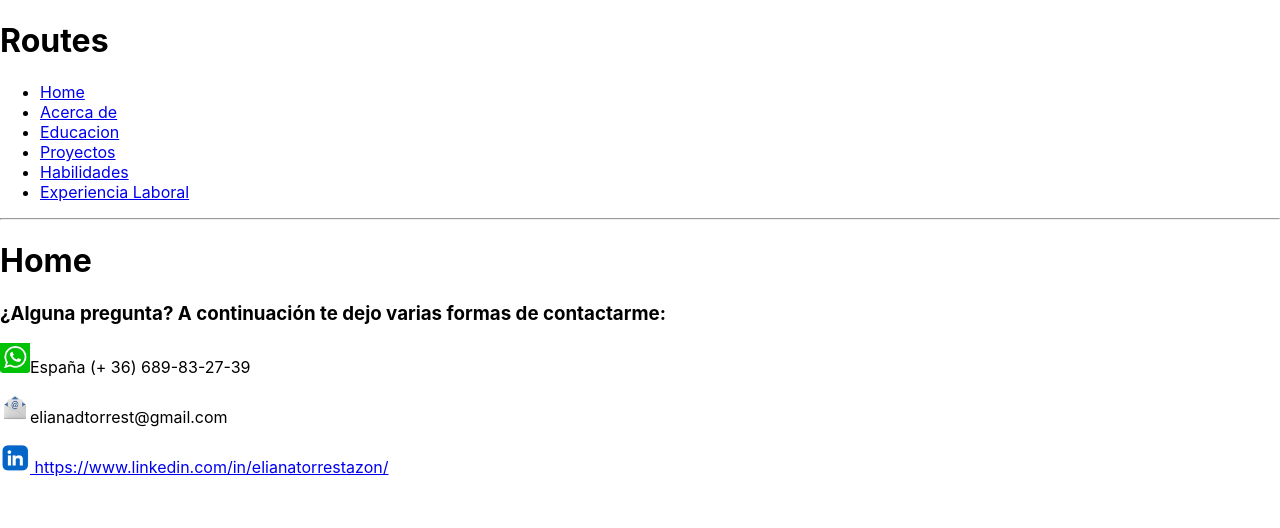
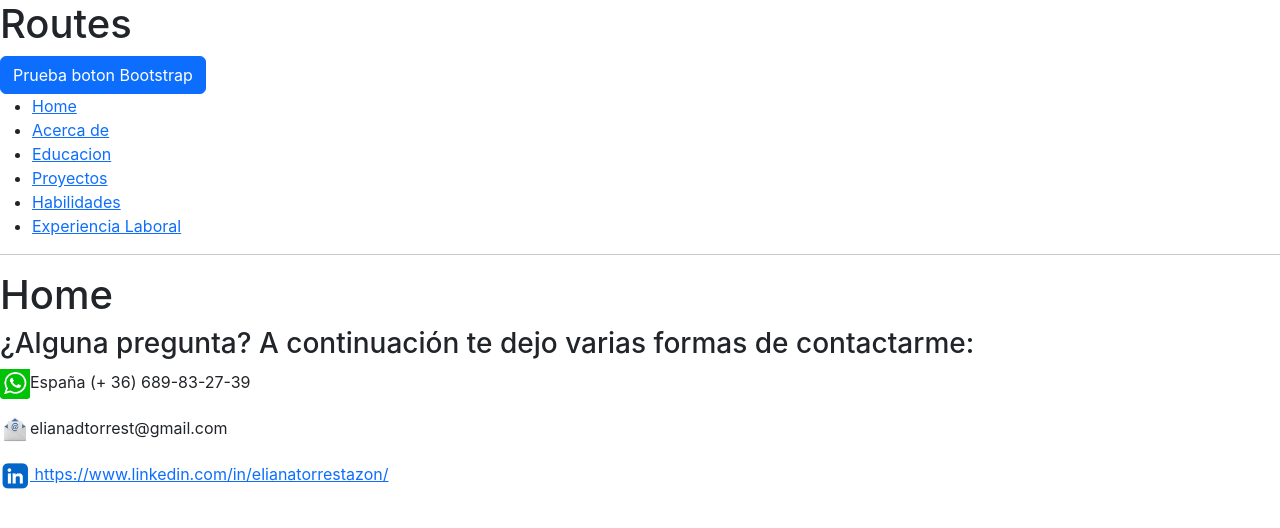
Before and after one commit to Eliana663/WebsiteEliana, a React (Create React App) app: page / in a window 1280 px wide. Shown: the top 528 px of the page. Built offline with nearby package versions, Linux system fonts and the light colour scheme.

Commit message:
Inicio de Bootstrap

```diff
--- a/package.json
+++ b/package.json
@@ -9,7 +9,7 @@
     "react": "^19.0.0",
     "react-bootstrap-validation": "^0.1.11",
     "react-dom": "^19.0.0",
-    "react-scripts": "5.0.1"
+    "react-scripts": "^3.0.1"
   },
   "scripts": {
     "start": "react-scripts start",
--- a/public/index.html
+++ b/public/index.html
@@ -25,6 +25,9 @@
       Learn how to configure a non-root public URL by running `npm run build`.
     -->
     <title>React App</title>
+
+    <link href="https://cdn.jsdelivr.net/npm/bootstrap@5.3.3/dist/css/bootstrap.min.css" rel="stylesheet" integrity="sha384-QWTKZyjpPEjISv5WaRU9OFeRpok6YctnYmDr5pNlyT2bRjXh0JMhjY6hW+ALEwIH" crossorigin="anonymous">
+
   </head>
   <body>
     <noscript>You need to enable JavaScript to run this app.</noscript>
@@ -39,5 +42,7 @@
       To begin the development, run `npm start` or `yarn start`.
       To create a production bundle, use `npm run build` or `yarn build`.
     -->
+    <script src="https://cdn.jsdelivr.net/npm/bootstrap@5.3.3/dist/js/bootstrap.bundle.min.js" integrity="sha384-YvpcrYf0tY3lHB60NNkmXc5s9fDVZLESaAA55NDzOxhy9GkcIdslK1eN7N6jIeHz" crossorigin="anonymous"></script>
+
   </body>
 </html>
--- a/src/App.js
+++ b/src/App.js
@@ -15,8 +15,9 @@
 
 function App() {
   return (
-    <div>
+    <div className="Container">
       <h1>Routes</h1>
+      <button type="button" class="btn btn-primary">Prueba boton Bootstrap</button>
       <Routes>
         <Route path="/" element={<Layout />}>
            <Route path="/" element={<Home />}/>
```
Also changed, not shown: 1 other file (tests, documents, lock files or other folders).
